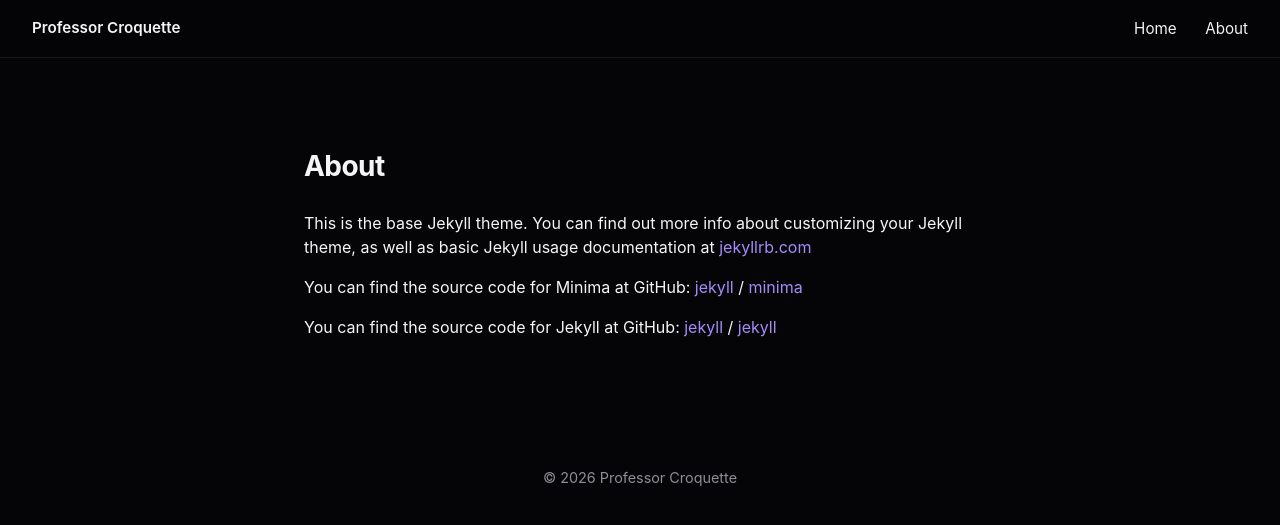
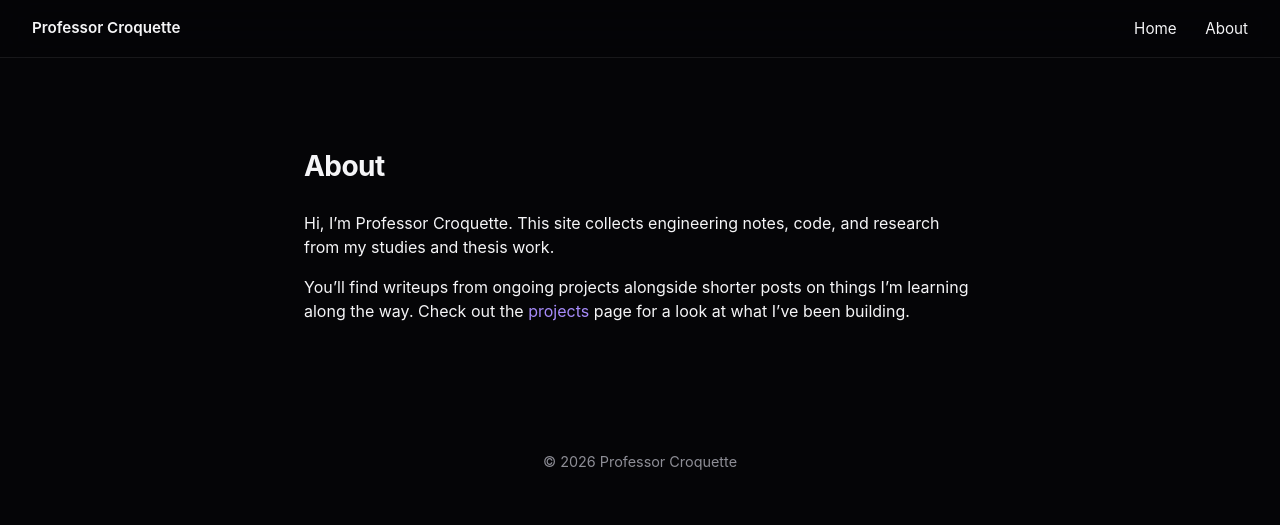
Before and after one commit to ProfessorCroquette/ProfessorCroquette.github.io, a Jekyll site: the page built from about.markdown, in a window 1280 px wide. Shown: the top 525 px of the page. Built offline with Jekyll 4.4.1, drawn with Linux system fonts in a browser that asks for light colours.

Commit message:
Identify the issue (6aafd61b4267648e91174cbb)

```diff
--- a/_config.yml
+++ b/_config.yml
@@ -21,9 +21,8 @@
 title: Professor Croquette
 email: shiro.argentum@gmail.com
 description: >- # this means to ignore newlines until "baseurl:"
-  Write an awesome description for your new site here. You can edit this
-  line in _config.yml. It will appear in your document head meta (for
-  Google search results) and in your feed.xml site description.
+  Engineering notes, code, and research from Professor Croquette's
+  studies and thesis work.
 baseurl: "" # the subpath of your site, e.g. /blog
 url: "" # the base hostname & protocol for your site, e.g. http://example.com
 twitter_username: jekyllrb
--- a/about.markdown
+++ b/about.markdown
@@ -4,15 +4,6 @@ title: About
 permalink: /about/
 ---
 
-This is the base Jekyll theme. You can find out more info about customizing your Jekyll theme, as well as basic Jekyll usage documentation at [jekyllrb.com](https://jekyllrb.com/)
+Hi, I'm Professor Croquette. This site collects engineering notes, code, and research from my studies and thesis work.
 
-You can find the source code for Minima at GitHub:
-[jekyll][jekyll-organization] /
-[minima](https://github.com/jekyll/minima)
-
-You can find the source code for Jekyll at GitHub:
-[jekyll][jekyll-organization] /
-[jekyll](https://github.com/jekyll/jekyll)
-
-
-[jekyll-organization]: https://github.com/jekyll
+You'll find writeups from ongoing projects alongside shorter posts on things I'm learning along the way. Check out the [projects](/) page for a look at what I've been building.
--- a/assets/css/style.scss
+++ b/assets/css/style.scss
@@ -3,6 +3,7 @@
 :root {
   --bg: #050507;
   --indigo: #15132B;
+  --surface: #1C1A33;
   --violet: #8B6CF6;
   --violet-bright: #A78BFA;
   --text: #F5F5F7;
```
Also changed, not shown: _posts/2026-09-20-starting-this-blog.markdown (added, +9 -0 lines), _posts/2026-09-20-welcome-to-jekyll.markdown (deleted, +0 -29 lines), Gemfile.lock.
